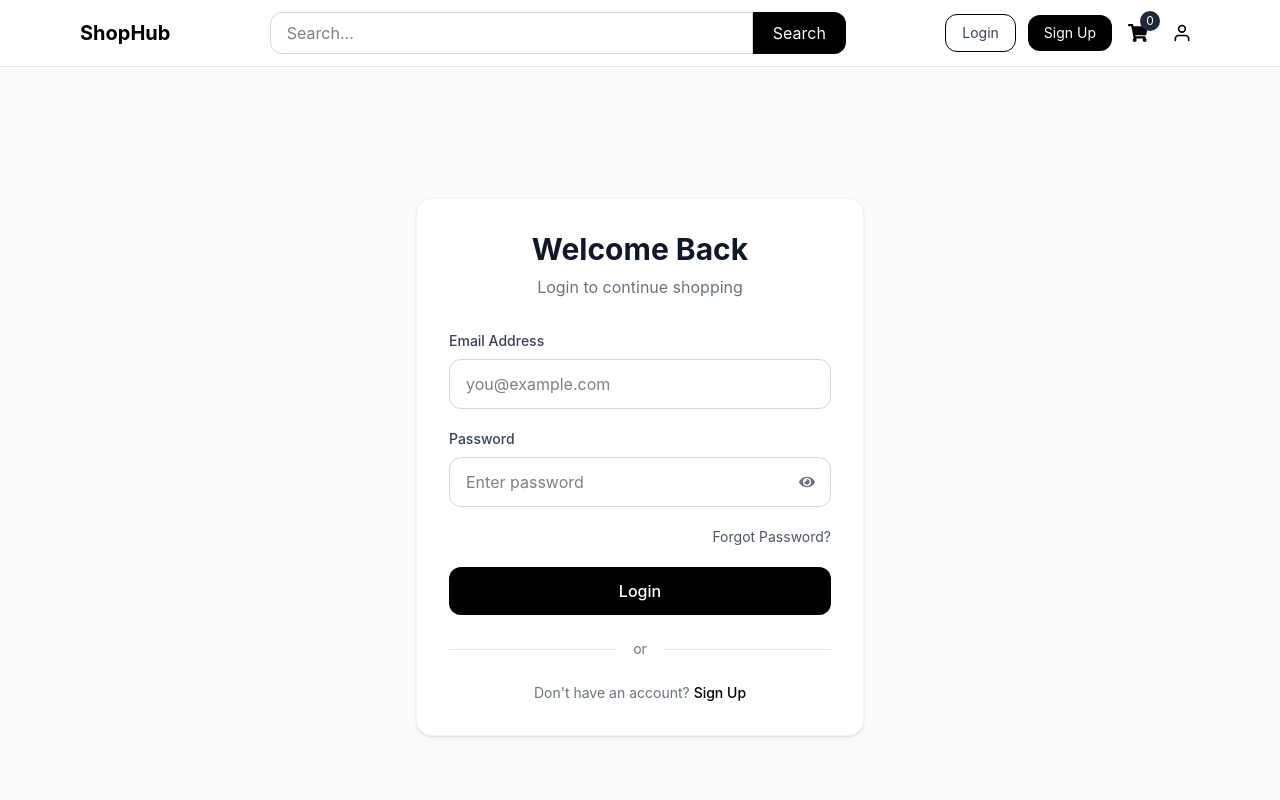
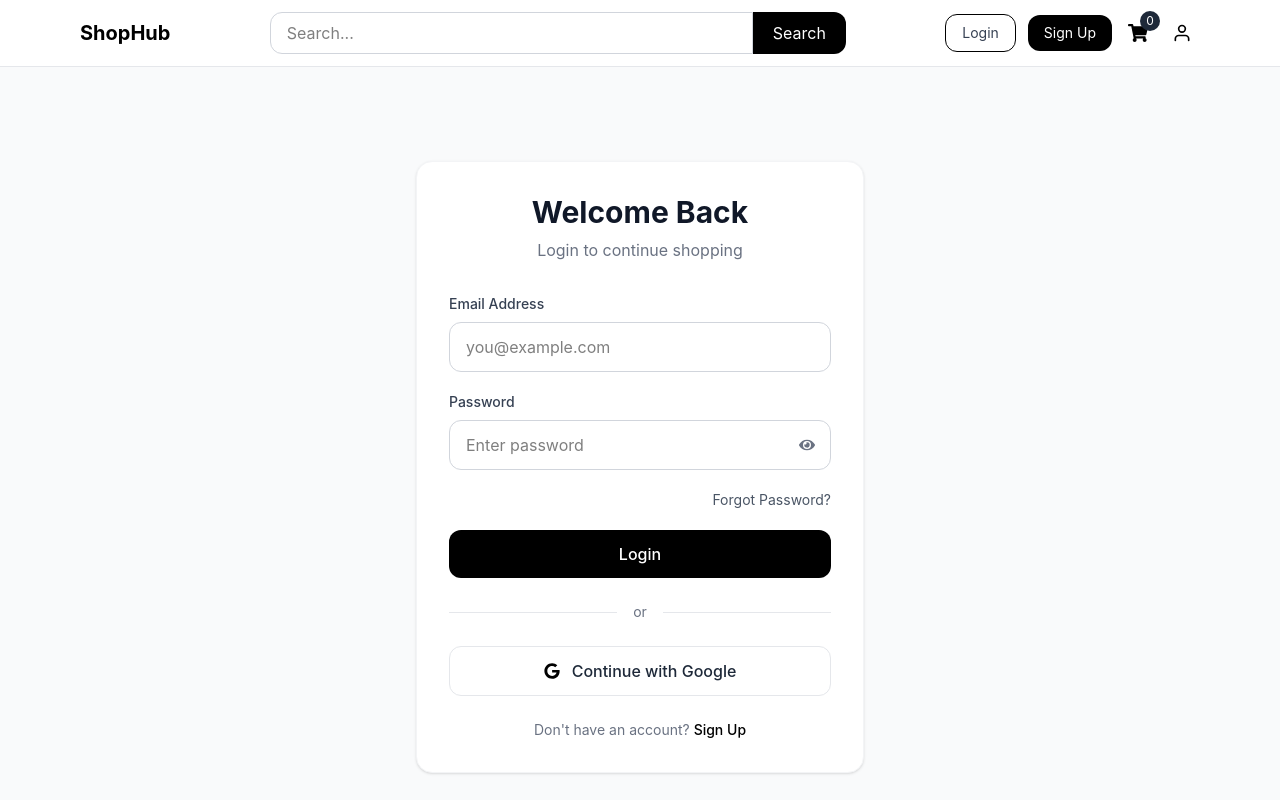
Before and after one commit to BenkillerX/ShopHub, a React (Vite) app: page /login in a window 1280 px wide. Shown: the top 800 px of the page. Built offline with nearby package versions, Linux system fonts and the light colour scheme; no server answers.

Commit message:
Added google login

```diff
--- a/src/components/Login.tsx
+++ b/src/components/Login.tsx
@@ -1,40 +1,43 @@
-import { signInWithEmailAndPassword } from "firebase/auth";
+import { signInWithEmailAndPassword, signInWithPopup } from "firebase/auth";
 import { useState } from "react";
-import { FaEye, FaEyeSlash, } from "react-icons/fa";
+import { FaEye, FaEyeSlash, FaGoogle } from "react-icons/fa";
 import { Link, useNavigate } from "react-router-dom";
-import { auth, db } from "../config/firebase";
+import { auth, db, googleProvider } from "../config/firebase";
 import { toast } from "react-toastify";
 import { FirebaseError } from "firebase/app";
-import { doc, getDoc } from "firebase/firestore";
+import { doc, getDoc, setDoc, serverTimestamp } from "firebase/firestore";
 
 const Login = () => {
   const [showPassword, setShowPassword] = useState(false);
   const [email, setEmail] = useState("");
   const [password, setPassword] = useState("");
-  const [loading, setLoading] = useState(false)
-  const navigate = useNavigate()
+  const [loading, setLoading] = useState(false);
 
- async function login(email:string, password:string) {
+  const navigate = useNavigate();
+
+  // ======================
+  // EMAIL LOGIN
+  // ======================
+  async function login(email: string, password: string) {
     try {
-      setLoading(true)
-      const userInfo = await signInWithEmailAndPassword(auth, email, password)
-      const {user} = userInfo
+      setLoading(true);
+
+      const userInfo = await signInWithEmailAndPassword(auth, email, password);
+      const { user } = userInfo;
 
       const ref = doc(db, "ecommerceUsers", user.uid);
       const snap = await getDoc(ref);
 
-      let role = null;
-      if (snap.exists()) {
-        role = snap.data().role;
+      const role = snap.exists() ? snap.data()?.role : null;
+
+      toast.success(`Welcome Back ${user.email}`);
+
+      if (role === "admin") {
+        navigate("/admin");
+      } else {
+        navigate("/");
       }
-      toast.success(`Welcome Back ${user.email}`)
-      if (role === 'admin') {
-        navigate('/admin')
-      }else{
-      navigate('/')
-      }
-
-    }  catch (error) {
+    } catch (error) {
       if (error instanceof FirebaseError) {
         switch (error.code) {
           case "auth/user-not-found":
@@ -47,19 +50,62 @@ const Login = () => {
             toast.error("Invalid email format.");
             break;
           default:
-            toast.error("Login failed Check internet Connection");
+            toast.error("Login with google instead");
         }
       } else {
         toast.error("Unexpected error occurred.");
       }
-    }finally{
-      setLoading(false)
+    } finally {
+      setLoading(false);
     }
   }
+
+  // ======================
+  // GOOGLE LOGIN
+  // ======================
+  async function loginWithGoogle() {
+    try {
+      setLoading(true);
+
+      const result = await signInWithPopup(auth, googleProvider);
+      const { user } = result;
+
+      const userRef = doc(db, "ecommerceUsers", user.uid);
+      const snap = await getDoc(userRef);
+
+      // create user doc if not exists
+      if (!snap.exists()) {
+        await setDoc(userRef, {
+          email: user.email,
+          fullName: user.displayName,
+          photoURL: user.photoURL,
+          role: "user",
+          createdAt: serverTimestamp(),
+        });
+      }
+
+      const role = snap.exists() ? snap.data()?.role : "user";
+
+      toast.success(`Welcome ${user.email}`);
+
+      if (role === "admin") {
+        navigate("/admin");
+      } else {
+        navigate("/");
+      }
+    } catch (error) {
+      console.error(error);
+      toast.error("Google login failed");
+    } finally {
+      setLoading(false);
+    }
+  }
+
   return (
     <div className="min-h-screen bg-gray-50 flex items-center justify-center px-4">
       <div className="w-full max-w-md bg-white rounded-2xl shadow-sm border border-gray-100 p-8">
-        {/* Header */}
+
+        {/* HEADER */}
         <div className="text-center mb-8">
           <h1 className="text-3xl font-bold text-gray-900">
             Welcome Back
@@ -69,14 +115,16 @@ const Login = () => {
           </p>
         </div>
 
-        {/* Form */}
-        <form className="space-y-5"
-        onSubmit={(e)=>{
-          e.preventDefault();
-          login(email, password)
-        }}
+        {/* FORM */}
+        <form
+          className="space-y-5"
+          onSubmit={(e) => {
+            e.preventDefault();
+            login(email, password);
+          }}
         >
-          {/* Email */}
+
+          {/* EMAIL */}
           <div>
             <label className="block text-sm font-medium text-gray-700 mb-2">
               Email Address
@@ -84,14 +132,14 @@ const Login = () => {
 
             <input
               type="email"
-              placeholder="you@example.com"
               value={email}
               onChange={(e) => setEmail(e.target.value)}
-              className="w-full border border-gray-300 rounded-xl px-4 py-3 outline-none focus:ring-2 focus:ring-black focus:border-transparent transition"
+              placeholder="you@example.com"
+              className="w-full border border-gray-300 rounded-xl px-4 py-3 outline-none focus:ring-2 focus:ring-black"
             />
           </div>
 
-          {/* Password */}
+          {/* PASSWORD */}
           <div>
             <label className="block text-sm font-medium text-gray-700 mb-2">
               Password
@@ -100,62 +148,68 @@ const Login = () => {
             <div className="relative">
               <input
                 type={showPassword ? "text" : "password"}
-                placeholder="Enter password"
                 value={password}
                 onChange={(e) => setPassword(e.target.value)}
-                className="w-full border border-gray-300 rounded-xl px-4 py-3 pr-12 outline-none focus:ring-2 focus:ring-black focus:border-transparent transition"
+                placeholder="Enter password"
+                className="w-full border border-gray-300 rounded-xl px-4 py-3 pr-12 outline-none focus:ring-2 focus:ring-black"
               />
 
               <button
                 type="button"
                 onClick={() => setShowPassword(!showPassword)}
+                disabled={loading}
                 className="absolute right-4 top-1/2 -translate-y-1/2 text-gray-500"
-                disabled={loading}
               >
                 {showPassword ? <FaEyeSlash /> : <FaEye />}
               </button>
             </div>
           </div>
 
-          {/* Forgot Password */}
+          {/* FORGOT PASSWORD */}
           <div className="flex justify-end">
-            <Link
-              to="/forgot-password"
-              className="text-sm text-gray-600 hover:text-black"
-            >
+            <Link to="/forgot-password" className="text-sm text-gray-600">
               Forgot Password?
             </Link>
           </div>
 
-          {/* Login Button */}
+          {/* LOGIN BUTTON */}
           <button
             type="submit"
-            className={`w-full bg-black text-white py-3 rounded-xl font-medium hover:bg-gray-800 transition  ${
-  loading ? "opacity-50 cursor-not-allowed" : ""
-}`}
             disabled={loading}
+            className={`w-full bg-black text-white py-3 rounded-xl font-medium hover:bg-gray-800 transition ${
+              loading ? "opacity-50 cursor-not-allowed" : ""
+            }`}
           >
-            {loading ? "Logging In...." : "Login"}
+            {loading ? "Logging In..." : "Login"}
           </button>
         </form>
 
-        {/* Divider */}
+        {/* DIVIDER */}
         <div className="flex items-center my-6">
           <div className="flex-1 border-t border-gray-200"></div>
           <span className="px-4 text-sm text-gray-500">or</span>
           <div className="flex-1 border-t border-gray-200"></div>
         </div>
 
-        {/* Footer */}
+        {/* GOOGLE LOGIN */}
+        <button
+          type="button"
+          onClick={loginWithGoogle}
+          disabled={loading}
+          className="w-full flex items-center justify-center gap-3 border border-gray-200 py-3 rounded-xl bg-white text-gray-800 font-medium hover:bg-gray-50 transition"
+        >
+          <FaGoogle className="text-black" />
+          Continue with Google
+        </button>
+
+        {/* FOOTER */}
         <p className="text-center text-sm text-gray-500 mt-6">
           Don't have an account?{" "}
-          <Link
-            to="/signup"
-            className="font-medium text-black hover:underline"
-          >
+          <Link to="/signup" className="font-medium text-black hover:underline">
             Sign Up
           </Link>
         </p>
+
       </div>
     </div>
   );
```
